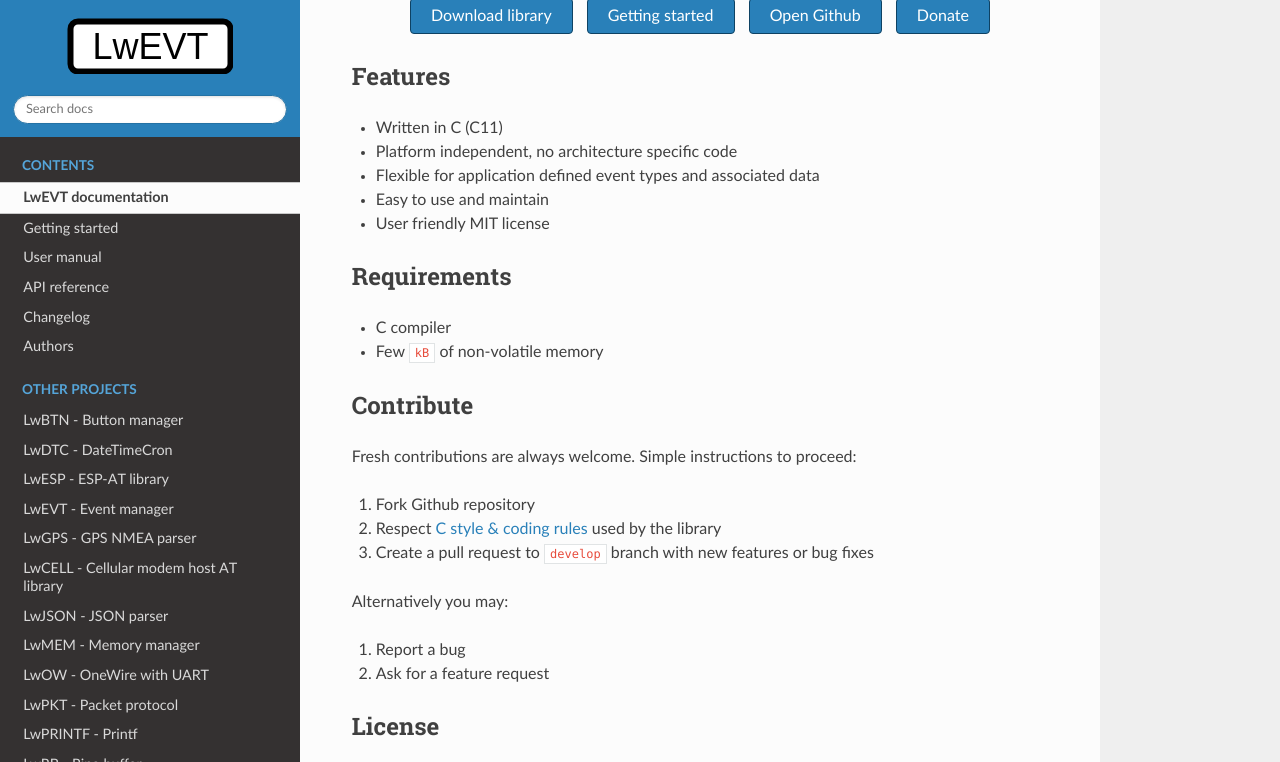
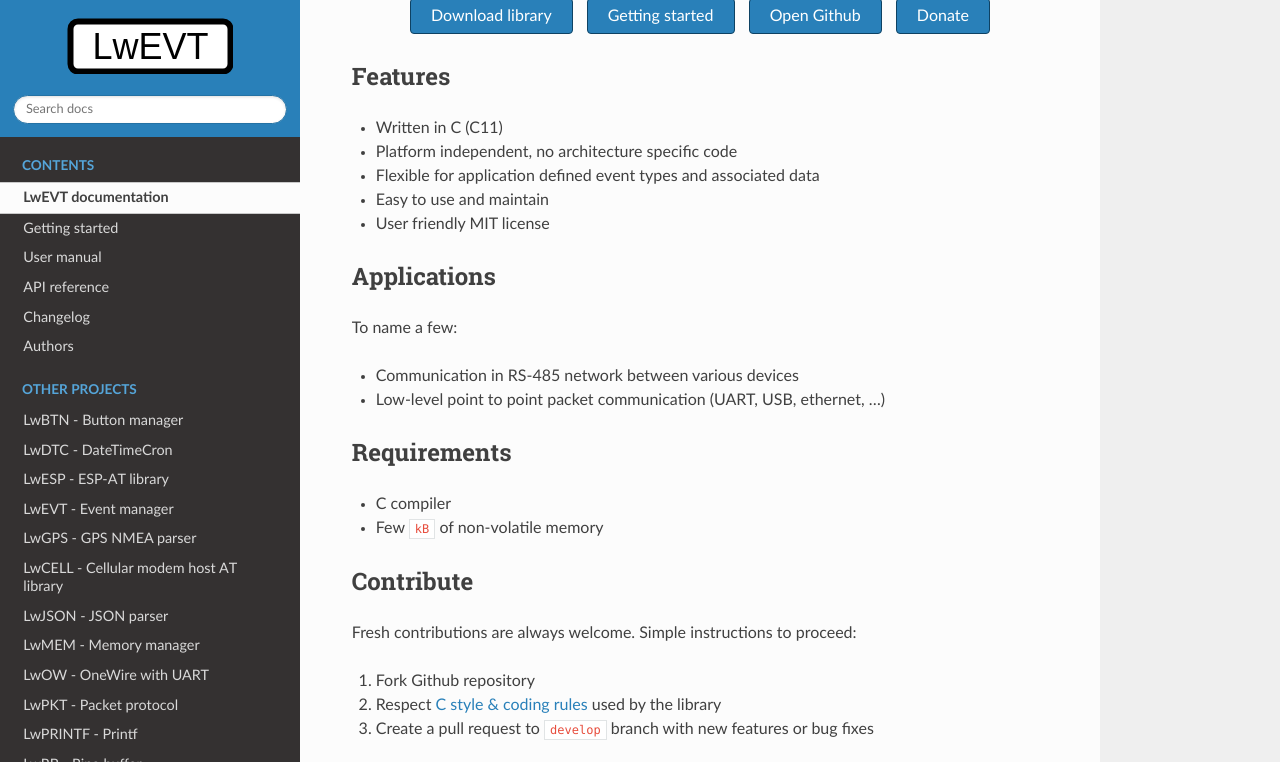
Before and after one commit to MaJerle/lwevt, a Sphinx documentation site: the page built from docs/index.rst, in a window 1280 px wide and 900 px high, scrolled down 374 px, cut to the strip 0-762 px from the top of the window. Built offline with Sphinx 7.4.7 and the Read the Docs theme 2.0.0, drawn with Linux system fonts in a browser that asks for light colours; the version number could not be read and is left out.

Commit message:
add applications in the readme

```diff
--- a/docs/index.rst
+++ b/docs/index.rst
@@ -23,6 +23,14 @@ Features
 * Flexible for application defined event types and associated data
 * Easy to use and maintain
 * User friendly MIT license
+
+Applications
+^^^^^^^^^^^^
+
+To name a few:
+
+* Communication in RS-485 network between various devices
+* Low-level point to point packet communication (UART, USB, ethernet, ...)
 
 Requirements
 ^^^^^^^^^^^^
```
Also changed, not shown: README.md (+7 -0 lines).
